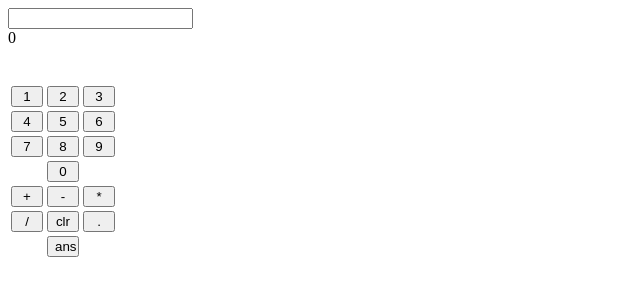
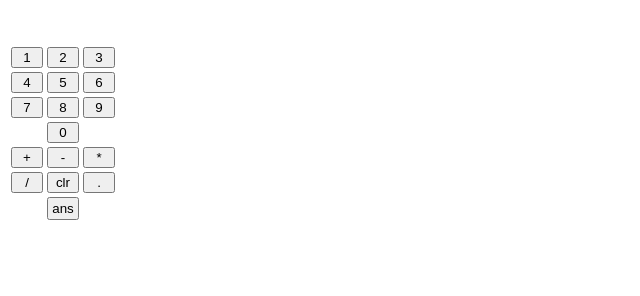
Before and after one commit to acciojob/calculator-Powerpoffgirl, a website: page main.html in a window 1280 px wide. Both pictures are taken after a click on the button "clr". Shown: the whole page, without its empty margins (0-640 px from the left). Drawn offline with Linux system fonts and the light colour scheme.

Commit message:
completed

```diff
--- a/main.html
+++ b/main.html
@@ -9,9 +9,9 @@
 <body>
 	<!-- the entire body must be written by student -->
 	<div class="container">
-		<input type="number" id="input"  />
+
 		<div id="display">
-
+			<input type="number" id="input"  />
 		</div>
 		<br>
 		<br/>
--- a/script.js
+++ b/script.js
@@ -7,12 +7,7 @@ buttons.map(button =>{
     button.addEventListener('click',(e) =>{
         switch(e.target.innerText){
             case 'clr':
-                display.innerText = '0';
-                break;
-            case '<-':
-                if(display.innerText){
-                    display.innerText = display.innerText.slice(0,-1);
-                }
+                display.innerText = '';
                 break;
             case 'ans':
                 try{
--- a/styles.css
+++ b/styles.css
@@ -3,3 +3,7 @@
 button{
     width:2rem;
 }
+
+#ans{
+    padding: 2px;
+}
```
